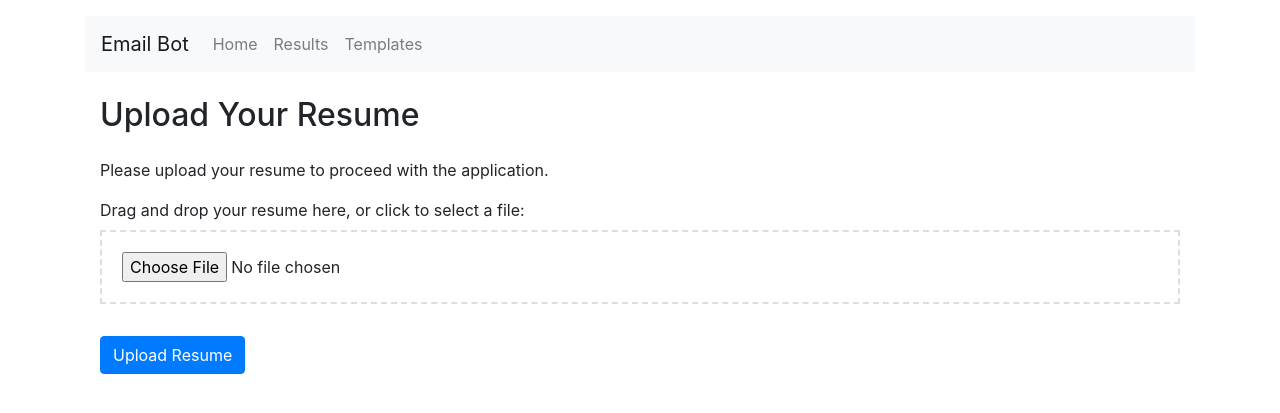
After one commit to amoghdhu/RecruiterReachout, a Flask app: page /upload_resume in a window 1280 px wide. The commit adds this page. Shown: the top 413 px of the page. Run offline with Flask 3, Linux system fonts and the light colour scheme; parts of the project's set-up code (start-up, migrations or seed data) failed here and were passed over; some libraries are stand-ins or nearby versions.

Commit message:
Added resume upload (dummy case)

```diff
--- a/app.py
+++ b/app.py
@@ -1,4 +1,4 @@
-from flask import Flask, request, render_template, redirect, url_for, session, jsonify
+from flask import Flask, request, render_template, redirect, url_for, session, jsonify, flash
 import sqlite3
 import smtplib
 import requests
@@ -6,9 +6,14 @@ import re
 from email.mime.multipart import MIMEMultipart
 from email.mime.text import MIMEText
 from email.mime.application import MIMEApplication
+import os
+
+from werkzeug.utils import secure_filename
 
 app = Flask(__name__)
 app.secret_key = ''
+UPLOAD_FOLDER = ''
+app.config['UPLOAD_FOLDER'] = UPLOAD_FOLDER
 email = ""
 password = ""
 file_path = ""
@@ -16,6 +21,7 @@ API_KEY = ""
 SEARCH_ENGINE_ID = ""
 url = ''
 
+os.makedirs(UPLOAD_FOLDER, exist_ok=True)
 
 def init_db():
     conn = sqlite3.connect("email_entries.db")
@@ -290,5 +296,32 @@ def send_email():
         return render_template('email_form.html', message=message, prompt=prompt, subject=subject)
 
 
+@app.route('/upload_resume', methods=['GET', 'POST'])
+def upload_resume():
+    if request.method == 'POST':
+        if 'resume' not in request.files:
+            flash('No file part')
+            return redirect(request.url)
+
+        file = request.files['resume']
+        if file.filename == '':
+            flash('No selected file')
+            return redirect(request.url)
+
+        if file:
+            filename = secure_filename(file.filename)
+            file.save(os.path.join(app.config['UPLOAD_FOLDER'], filename))
+            session['resume_uploaded'] = True
+            flash('Resume uploaded successfully')
+            return redirect(url_for('send_email'))
+
+    return render_template('upload_resume.html')
+
+@app.before_request
+def require_resume():
+    if not session.get('resume_uploaded') and request.endpoint != 'upload_resume':
+        return redirect(url_for('upload_resume'))
+
+
 if __name__ == '__main__':
     app.run()
--- a/templates/email_form.html
+++ b/templates/email_form.html
@@ -77,7 +77,6 @@ function searchRecruiters() {
                 <a href="${recruiter.link}" target="_blank">LinkedIn Profile</a>`;
             tile.onclick = () => handleRecruiterTileClick(recruiter.name);
 
-            // Prevent click on LinkedIn link from adding recruiter
             const link = tile.querySelector('a');
             link.addEventListener('click', function(event) {
                 event.stopPropagation();
--- /dev/null
+++ b/templates/upload_resume.html
@@ -0,0 +1,63 @@
+{% extends "base.html" %}
+
+{% block title %}Upload Resume{% endblock %}
+
+{% block content %}
+<div class="container">
+    <h2 class="my-4">Upload Your Resume</h2>
+    <p>Please upload your resume to proceed with the application.</p>
+
+    {% with messages = get_flashed_messages() %}
+      {% if messages %}
+        {% for message in messages %}
+          <div class="alert alert-info" role="alert">{{ message }}</div>
+        {% endfor %}
+      {% endif %}
+    {% endwith %}
+
+    <form action="{{ url_for('upload_resume') }}" method="post" enctype="multipart/form-data">
+        <div class="form-group">
+            <label for="resume">Drag and drop your resume here, or click to select a file:</label>
+            <div class="dropzone" id="dropzone">
+                <input type="file" name="resume" id="resume" class="form-control-file">
+            </div>
+        </div>
+        <button type="submit" class="btn btn-primary mt-3">Upload Resume</button>
+    </form>
+</div>
+
+<script>
+document.addEventListener('DOMContentLoaded', function() {
+    const dropzone = document.getElementById('dropzone');
+    const fileInput = document.getElementById('resume');
+
+    dropzone.addEventListener('dragover', (event) => {
+        event.preventDefault();
+        dropzone.classList.add('drag-over');
+    });
+
+    dropzone.addEventListener('dragleave', () => {
+        dropzone.classList.remove('drag-over');
+    });
+
+    dropzone.addEventListener('drop', (event) => {
+        event.preventDefault();
+        dropzone.classList.remove('drag-over');
+        fileInput.files = event.dataTransfer.files;
+    });
+});
+</script>
+
+<style>
+.dropzone {
+    border: 2px dashed #ddd;
+    padding: 20px;
+    text-align: center;
+    cursor: pointer;
+    transition: border-color 0.3s;
+}
+.dropzone.drag-over {
+    border-color: #007bff;
+}
+</style>
+{% endblock %}
```
